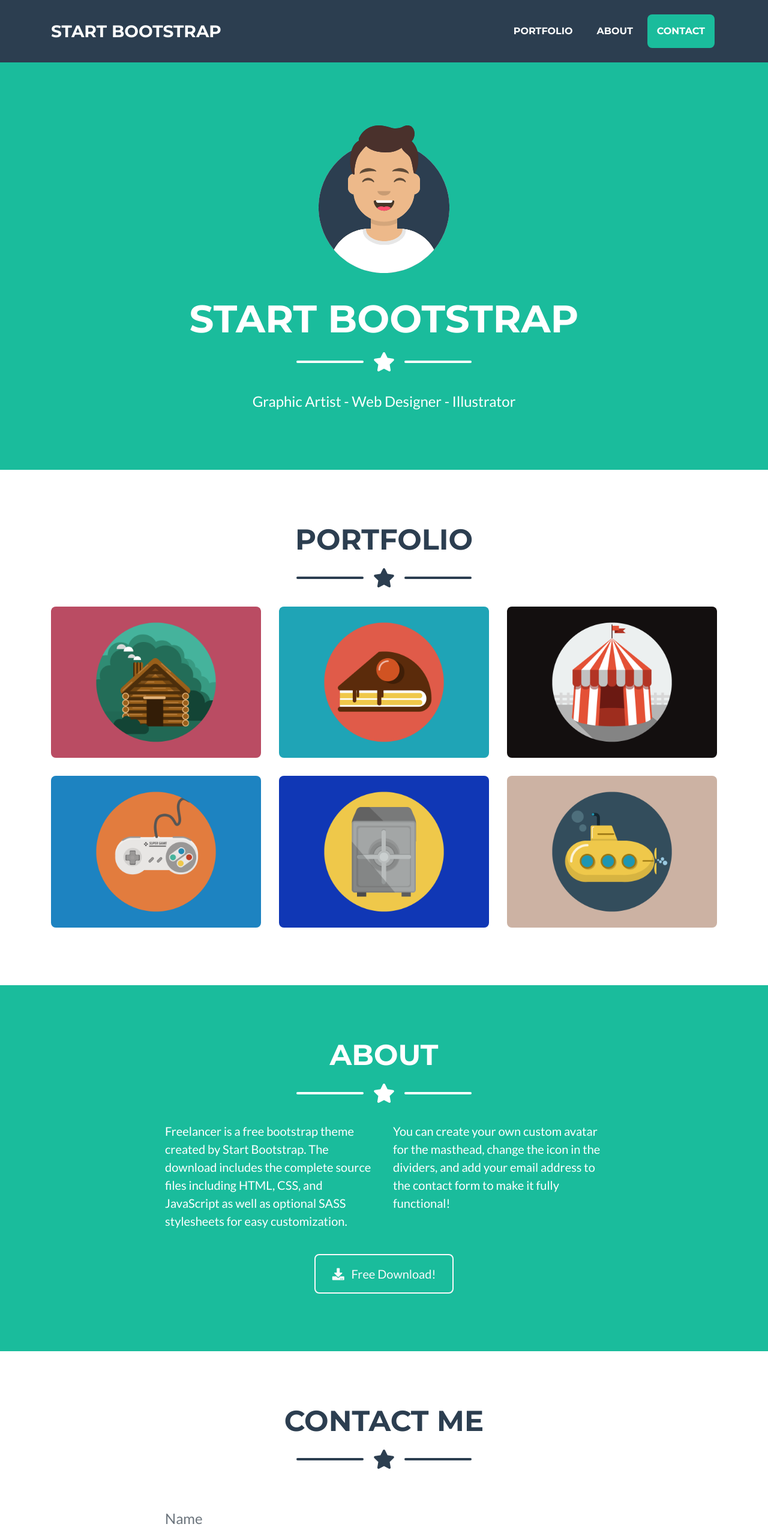
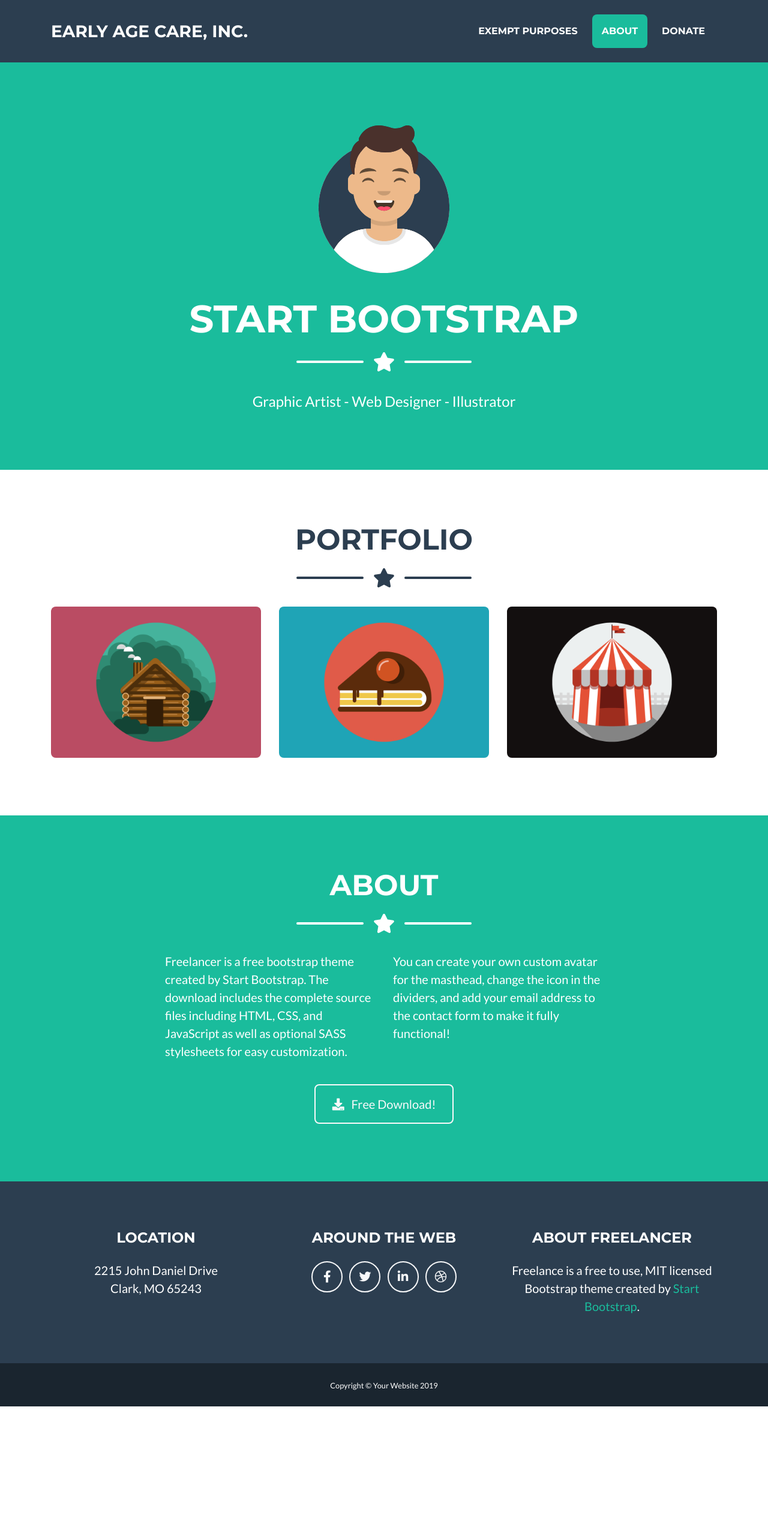
Before and after one commit to earlyagecareinc/earlyagecare.com, a website with bundled scripts: page index.html in a window 1280 px wide. Shown: the top 2560 px of the page at 60% size. After the commit the page ends 2344 px from the top, so only its background shows below. Built offline with nearby package versions, Linux system fonts and the light colour scheme.

```diff
--- a/index.html
+++ b/index.html
@@ -8,7 +8,7 @@
   <meta name="description" content="">
   <meta name="author" content="">
 
-  <title>Freelancer - Start Bootstrap Theme</title>
+  <title>Early Age Care, Inc.</title>
 
   <!-- Custom fonts for this theme -->
   <link href="vendor/fontawesome-free/css/all.min.css" rel="stylesheet" type="text/css">
@@ -25,7 +25,7 @@
   <!-- Navigation -->
   <nav class="navbar navbar-expand-lg bg-secondary text-uppercase fixed-top" id="mainNav">
     <div class="container">
-      <a class="navbar-brand js-scroll-trigger" href="#page-top">Start Bootstrap</a>
+      <a class="navbar-brand js-scroll-trigger" href="#page-top">Early Age Care, Inc.</a>
       <button class="navbar-toggler navbar-toggler-right text-uppercase font-weight-bold bg-primary text-white rounded" type="button" data-toggle="collapse" data-target="#navbarResponsive" aria-controls="navbarResponsive" aria-expanded="false" aria-label="Toggle navigation">
         Menu
         <i class="fas fa-bars"></i>
@@ -33,13 +33,14 @@
       <div class="collapse navbar-collapse" id="navbarResponsive">
         <ul class="navbar-nav ml-auto">
           <li class="nav-item mx-0 mx-lg-1">
-            <a class="nav-link py-3 px-0 px-lg-3 rounded js-scroll-trigger" href="#portfolio">Portfolio</a>
+            <a class="nav-link py-3 px-0 px-lg-3 rounded js-scroll-trigger" href="#portfolio">Exempt Purposes</a>
           </li>
           <li class="nav-item mx-0 mx-lg-1">
             <a class="nav-link py-3 px-0 px-lg-3 rounded js-scroll-trigger" href="#about">About</a>
           </li>
           <li class="nav-item mx-0 mx-lg-1">
-            <a class="nav-link py-3 px-0 px-lg-3 rounded js-scroll-trigger" href="#contact">Contact</a>
+            <a class="nav-link py-3 px-0 px-lg-3 rounded js-scroll-trigger" href="http://donate.whomentors.com">Donate</a>
+            <!-- <a class="nav-link py-3 px-0 px-lg-3 rounded js-scroll-trigger" href="#contact">Donate</a> -->
           </li>
         </ul>
       </div>
@@ -127,7 +128,7 @@
         </div>
 
         <!-- Portfolio Item 4 -->
-        <div class="col-md-6 col-lg-4">
+        <!-- <div class="col-md-6 col-lg-4">
           <div class="portfolio-item mx-auto" data-toggle="modal" data-target="#portfolioModal4">
             <div class="portfolio-item-caption d-flex align-items-center justify-content-center h-100 w-100">
               <div class="portfolio-item-caption-content text-center text-white">
@@ -136,10 +137,10 @@
             </div>
             <img class="img-fluid" src="img/portfolio/game.png" alt="">
           </div>
-        </div>
+        </div> -->
 
         <!-- Portfolio Item 5 -->
-        <div class="col-md-6 col-lg-4">
+        <!-- <div class="col-md-6 col-lg-4">
           <div class="portfolio-item mx-auto" data-toggle="modal" data-target="#portfolioModal5">
             <div class="portfolio-item-caption d-flex align-items-center justify-content-center h-100 w-100">
               <div class="portfolio-item-caption-content text-center text-white">
@@ -148,10 +149,10 @@
             </div>
             <img class="img-fluid" src="img/portfolio/safe.png" alt="">
           </div>
-        </div>
+        </div> -->
 
         <!-- Portfolio Item 6 -->
-        <div class="col-md-6 col-lg-4">
+        <!-- <div class="col-md-6 col-lg-4">
           <div class="portfolio-item mx-auto" data-toggle="modal" data-target="#portfolioModal6">
             <div class="portfolio-item-caption d-flex align-items-center justify-content-center h-100 w-100">
               <div class="portfolio-item-caption-content text-center text-white">
@@ -160,7 +161,7 @@
             </div>
             <img class="img-fluid" src="img/portfolio/submarine.png" alt="">
           </div>
-        </div>
+        </div> -->
 
       </div>
       <!-- /.row -->
@@ -206,26 +207,26 @@
   </section>
 
   <!-- Contact Section -->
-  <section class="page-section" id="contact">
-    <div class="container">
+  <!-- <section class="page-section" id="contact">
+    <div class="container"> -->
 
       <!-- Contact Section Heading -->
-      <h2 class="page-section-heading text-center text-uppercase text-secondary mb-0">Contact Me</h2>
+      <!-- <h2 class="page-section-heading text-center text-uppercase text-secondary mb-0">Contact Me</h2> -->
 
       <!-- Icon Divider -->
-      <div class="divider-custom">
+      <!-- <div class="divider-custom">
         <div class="divider-custom-line"></div>
         <div class="divider-custom-icon">
           <i class="fas fa-star"></i>
         </div>
         <div class="divider-custom-line"></div>
-      </div>
+      </div> -->
 
       <!-- Contact Section Form -->
-      <div class="row">
-        <div class="col-lg-8 mx-auto">
+     <!--  <div class="row">
+        <div class="col-lg-8 mx-auto"> -->
           <!-- To configure the contact form email address, go to mail/contact_me.php and update the email address in the PHP file on line 19. -->
-          <form name="sentMessage" id="contactForm" novalidate="novalidate">
+          <!-- <form name="sentMessage" id="contactForm" novalidate="novalidate">
             <div class="control-group">
               <div class="form-group floating-label-form-group controls mb-0 pb-2">
                 <label>Name</label>
@@ -264,7 +265,7 @@
       </div>
 
     </div>
-  </section>
+  </section> -->
 
   <!-- Footer -->
   <footer class="footer text-center">
```
Also changed, not shown: 1 other file.
